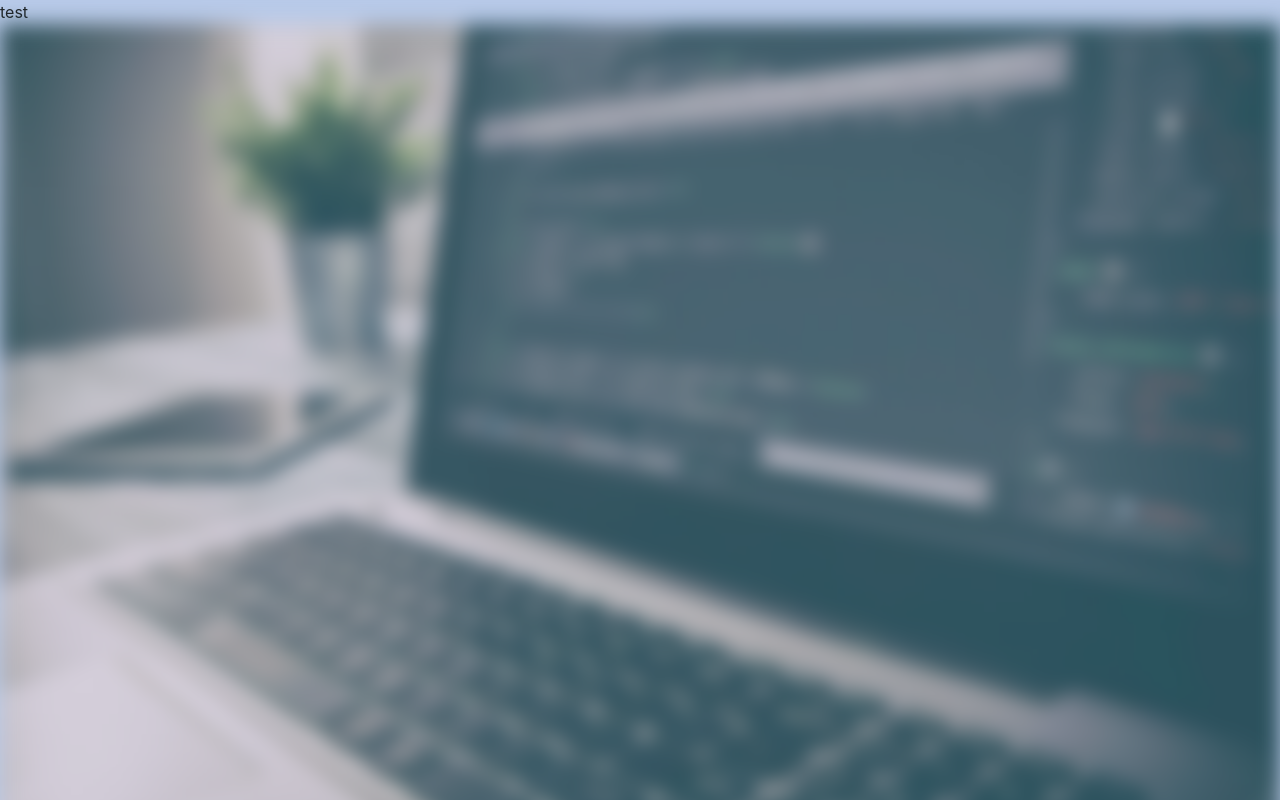
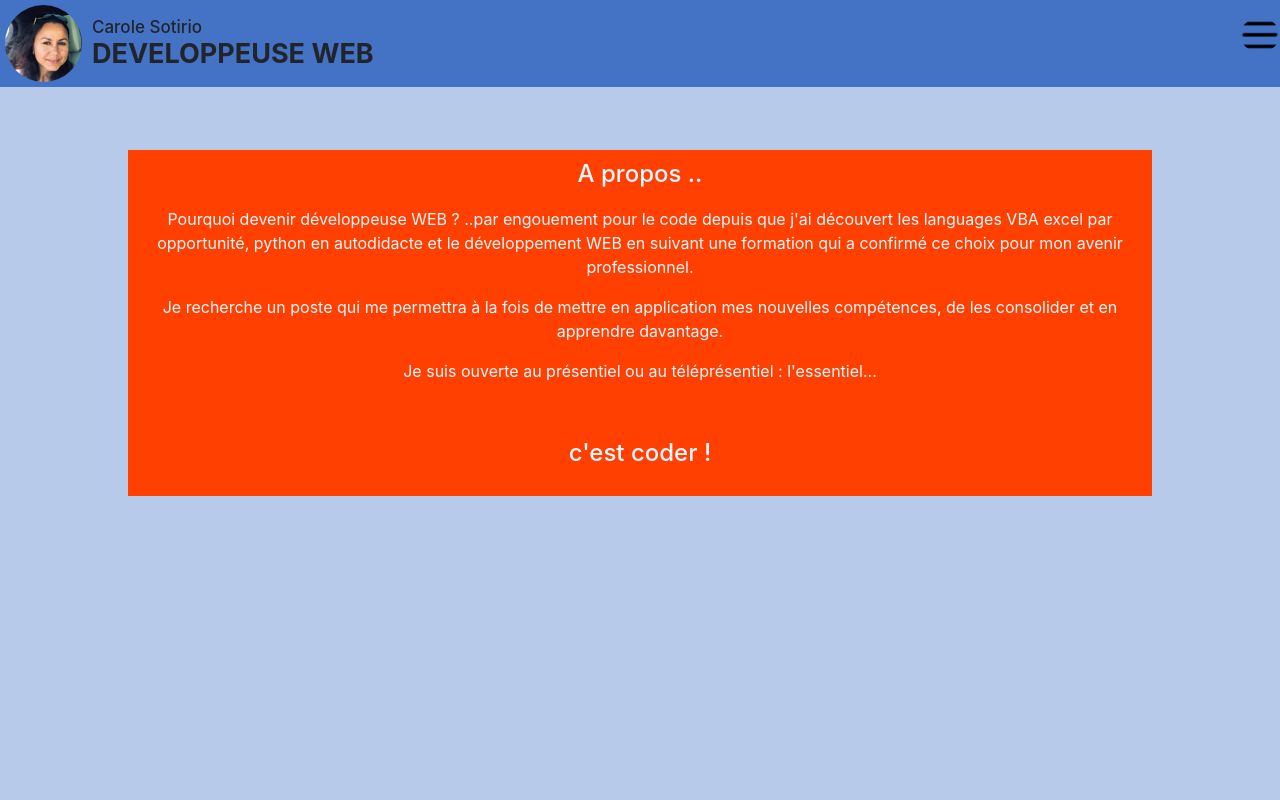
Before and after one commit to CSO-DEV/ReactPortfolio, a React (Create React App) app: page / in a window 1280 px wide. Shown: the top 800 px of the page. Built offline with nearby package versions, Linux system fonts and the light colour scheme.

Commit message:
navbarre

```diff
--- a/src/assets/Formation/style.scss
+++ b/src/assets/Formation/style.scss
@@ -1,6 +1,6 @@
 @import "../../components/App/style.scss";
 .formation {
-  //display: flex; //a retirer
+  display: flex; //a retirer
   .listeFormation {
     display: flex;
     flex-direction: row;
--- a/src/assets/Navigation/Navigation1.js
+++ b/src/assets/Navigation/Navigation1.js
@@ -1,13 +1,120 @@
 import React from 'react';
-import "./style.scss";
+import "./style1.scss";
 import data from "../../configData/dataPortfolio.json";
 import config from "../../configData/config.json";
 
 
+
 function Navigation1(props) {
+  /**
+   * @var shortData : Données extraites BDD * DB extracted data
+   */
+  let shortData = data.propos.contenuSection[0];
+
+  /**
+   * @method startNavigation
+   */
+    const startNavigation=()=>{
+
+    }
+
+  /**
+   * @method fixedNavigationBar
+   */
+  const fixedNavigationBar=()=>{
+
+    }
+
+  /**
+   * @method topNavigationBar
+   */
+  const topNavigationBar=()=>{
+      return(
+          <div className="nav">
+              <div className="topNavigationBarTitle"
+              style={{
+                  display:"flex",
+              }}>
+                <div className="topNavigationBarImg"
+                style={{
+                    margin:"5px",
+                    width: "77px",
+                }}>
+                    <img
+                    src={config.img + shortData.photoPropos} alt={"Photo profil " + shortData.nomPropos}
+                    style={{
+                        borderRadius:"50%",
+                        width: "100%",
+                    }}/>
+                </div>
+                <div className="topNavigationBarText"
+                style={{
+                    margin:"5px",
+                    position: "relative",
+                    width: "400px",
+                    display: "flex",
+                    alignItems: "center",
+                }}>
+                    <div className="topNavigationBarH1"
+                    style={{
+
+                    }}>
+                        <h1
+                    style={{
+                        margin:"0",
+                        fontSize:"17px",
+                        }}>{shortData.nomPropos}</h1>
+                    <h1
+                    style={{
+                        margin:"0",
+                        fontSize:"27px",
+                        fontWeight:"bolder",
+                        textTransform: "uppercase",
+                        }}>{shortData.titrePropos}</h1>
+                    </div>
+                </div>
+              </div>
+              <input type="checkbox" id="nav-check"/>
+              <div className="nav-btn">
+                  <label for="nav-check">
+                    <img src={config.img + "burger.png"} className="burger"/>
+                  </label>
+              </div>
+              <div className="nav-links">
+                  <label
+                  for="nav-check"
+                  id="propos"
+                  className="navItems">A propos..</label>
+                  <label
+                  for="nav-check"
+                  id="formations"
+                  className="navItems">Mes formations</label>
+                  <label
+                  for="nav-check"
+                  id="technologies"
+                  className="navItems">Mes technologies</label>
+                  <label
+                  for="nav-check"
+                  id="portfolio"
+                  className="navItems">Mon portfolio</label>
+
+              </div>
+
+          </div>
+      )
+
+    }
     return (
         <div>
-            test
+            <div className="startNavigation">
+            {startNavigation()}
+            </div>
+            <div className="fixedNavigationBar">
+            {fixedNavigationBar()}
+            </div>
+            <div className="topNavigationBar">
+            {topNavigationBar()}
+            </div>
         </div>
     );
 }
--- a/src/assets/Navigation/style1.scss
+++ b/src/assets/Navigation/style1.scss
@@ -0,0 +1,78 @@
+@import "../../components/App/style.scss";
+.topNavigationBar {
+  width: 100%;
+  position: fixed;
+  z-index: 2;
+  .nav {
+    height: 87px;
+    width: 100%;
+    background-color: $Bleu;
+    position: relative;
+    .nav-btn {
+      display: none;
+    }
+    .nav-links {
+      display: flex;
+      float: right;
+      font-size: 15px;
+      align-items: center;
+      .navItems {
+        display: inline-block;
+        text-decoration: none;
+        color: white;
+        font-size: 18px;
+        height: fit-content;
+        &:hover {
+          background-color: rgba(0, 0, 0, 0.3);
+          cursor: pointer;
+        }
+      }
+    }
+    #nav-check {
+      display: none;
+    }
+  }
+
+  @media only screen and (max-width: 1335px) {
+    .nav {
+      .nav-btn {
+        display: inline-block;
+        position: absolute;
+        right: 0px;
+        top: 18px;
+        border-radius: 50%;
+        .burger {
+          width: 40px;
+          height: 34px;
+          border-radius: 50%;
+          &:hover {
+            cursor: pointer;
+          }
+        }
+      }
+      .nav-links {
+        position: absolute;
+        display: block;
+        width: 100%;
+        background-color: $Bleu;
+        height: 0px;
+        transition: all 0.3s ease-in;
+        overflow-y: hidden;
+        top: 87px;
+        left: 0px;
+        .navItems {
+          display: block;
+          color: blanchedalmond;
+          margin-left: 90px;
+        }
+      }
+      & #nav-check:not(:checked) ~ .nav-links {
+        height: 0px;
+      }
+      & #nav-check:checked ~ .nav-links {
+        height: 135px; //calc(85vh - 300px);
+        //overflow-y: auto;
+      }
+    }
+  }
+}
--- a/src/assets/Portfolio/style.scss
+++ b/src/assets/Portfolio/style.scss
@@ -1,6 +1,6 @@
 @import "../../components/App/style.scss";
 .portfolio {
-  //display: flex;
+  display: flex;
   .listePortfolio {
     display: flex;
     flex-direction: row;
@@ -53,7 +53,7 @@
           z-index: 10;
           left: -1px;
           width: 350px;
-
+          margin-bottom: 20px;
           .detailPortfolio {
             position: relative;
             padding: 0 5px 0 5px;
--- a/src/assets/Presentation/style.scss
+++ b/src/assets/Presentation/style.scss
@@ -1,5 +1,6 @@
 @import "../../components/App/style.scss";
 .presentation {
+  display: flex;
   .textePresentation {
     margin-top: 60px;
     border-radius: 0 !important;
--- a/src/assets/Technologie/style.scss
+++ b/src/assets/Technologie/style.scss
@@ -1,6 +1,6 @@
 @import "../../components/App/style.scss";
 .technologie {
-  //display: flex; //a retirer
+  display: flex; //a retirer
 
   .listeTechno {
     display: flex;
--- a/src/components/Homepage/Homepage.js
+++ b/src/components/Homepage/Homepage.js
@@ -14,39 +14,7 @@ import "./style.scss";
 
 function Homepage(props) {
 
-  /**
-   * @method startDisplay : Affichage au démarrage de la page * Start page display
-   * @var sectionList : Tableau sections BDD * DB sections array
-   */
-  const startDisplay=()=>{
-    setTimeout(function(){
-      document.getElementById("depart").style.display = "none";
-      document.getElementById("propos").style.display = "flex";
-      let sectionList=Object.keys(data);
-      sectionList.forEach((element,index)=>{
-        if (data[element].lienSection!="contact"){
-          document.getElementById(data[element].lienSection).style.display = "flex";
-        }
 
-      });
-      }
-      , 10000);
-    /*setTimeout(function(){
-      document.getElementsByClassName("listeNavigation")[0].style.opacity = "1";
-      document.getElementsByClassName("boutonNavigation")[0].style.opacity = "1";
-      }
-      , 15000);*/
-    }
-
- /**
-  * @method imageHomepage : Affichage de l'image de fond * Background image display
-  */
-  const imageHomepage=()=>{
-    return (
-      <div id="depart" className="tousLiens imageFond all" style={{"height":"100vh","width":"100vw", "overflow":"hidden"}}>
-        <img src={config.img + "webDev.jpg"} style={{"height": "100%", "width":"100%"}} alt="image Geek :)"/>
-      </div>)
-  }
 
   /**
    * @render Construction du DOM * DOM build
@@ -54,8 +22,6 @@ function Homepage(props) {
   return (
     <div className="homepage" id="homepage">
       <Navigation1 />
-      {imageHomepage()}
-      {startDisplay()}
       <Presentation/>
       <Formation/>
       <Technologie/>
--- a/src/configData/dataPortfolio.json
+++ b/src/configData/dataPortfolio.json
@@ -8,7 +8,7 @@
         "nomPropos": "Carole Sotirio",
         "photoPropos": "PhotoCV.jpg",
         "pseudoPropos": "CSO-DEV",
-        "textePropos": ["<p>Pourquoi devenir développeuse WEB ? ..par engouement pour le code depuis que j'ai décourvert les languages VBA excel par opportunité, python en autodidacte et le développement WEB en suivant une formation qui a confirmé ce choix pour mon avenir professionnel.</p><p>Je recherche un poste qui me permettra à la fois de mettre en application mes nouvelles compétences, de les consolider et en apprendre davantage.</p><p>Je suis ouverte au présentiel ou au téléprésentiel : l'essentiel...</p>"
+        "textePropos": ["<p>Pourquoi devenir développeuse WEB ? ..par engouement pour le code depuis que j'ai découvert les languages VBA excel par opportunité, python en autodidacte et le développement WEB en suivant une formation qui a confirmé ce choix pour mon avenir professionnel.</p><p>Je recherche un poste qui me permettra à la fois de mettre en application mes nouvelles compétences, de les consolider et en apprendre davantage.</p><p>Je suis ouverte au présentiel ou au téléprésentiel : l'essentiel...</p>"
         ,"<h4>c'est coder !</h4>"]}
     ]
   },
@@ -258,7 +258,7 @@
         "descriptionProjet": "Création d'un site de location d'appartements en stack MERN , en commençant par la réalisation du Front-end, puis le back-end associé ainsi que l'application mobile.",
         "demoProjet": "",
         "photoProjet": "tonnelier.gif",
-        "technoProjet": "Mongodb, Express, React, NodeJs, ReactBootstrap",
+        "technoProjet": "Mongodb, Express, React, React Native, NodeJs, ReactBootstrap",
         "GitProjet": [
           {
             "gitNom": "Les Tonneliers Front-End",
```
Also changed, not shown: public/image/burger.png (added), 1 other file (tests, documents, lock files or other folders).
